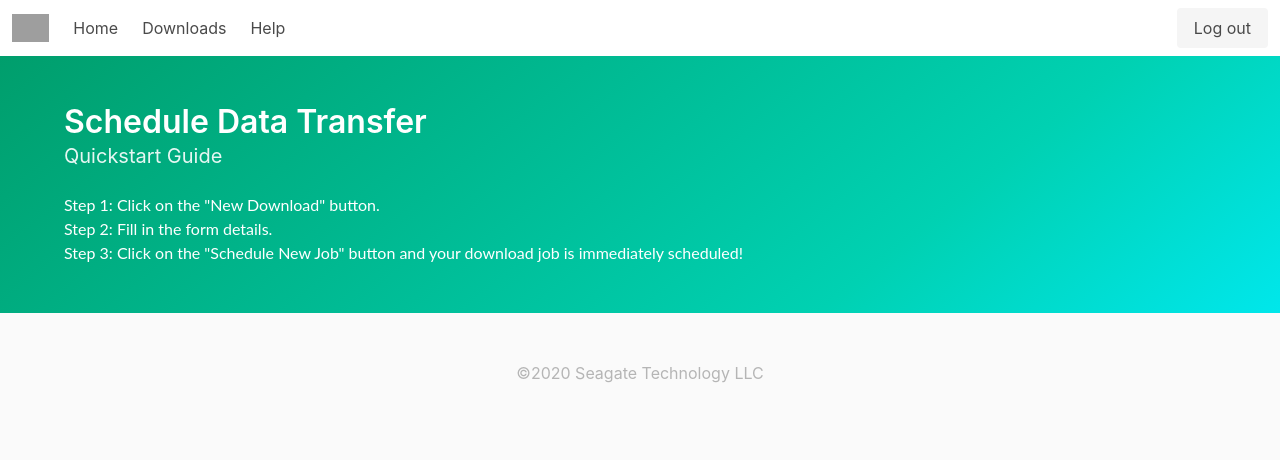
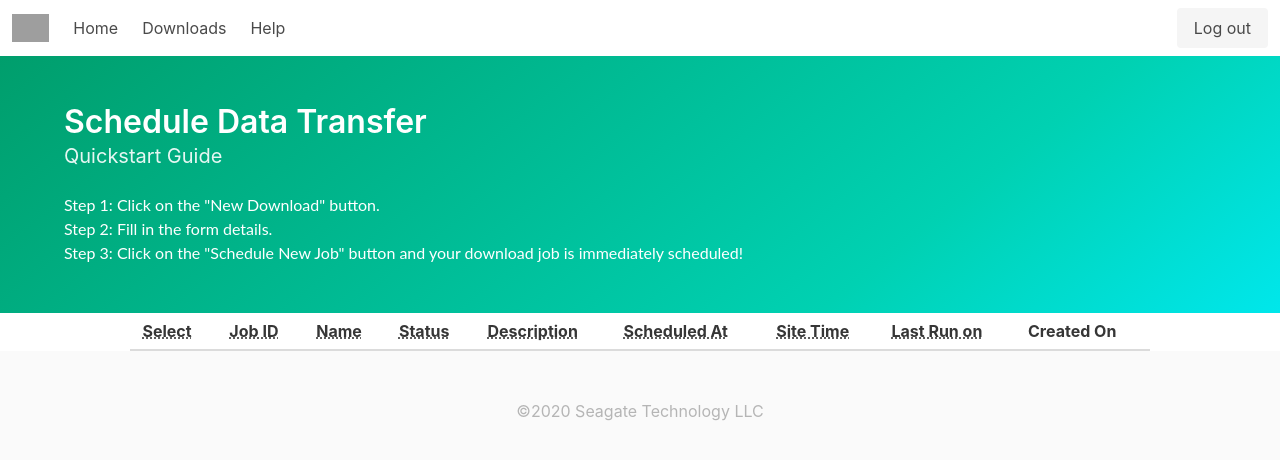
Before and after one commit to rosyprincess/angular-homepage, an Angular app: page / in a window 1280 px wide. Shown: the top 460 px of the page. Built offline with nearby package versions, Linux system fonts and the light colour scheme; grey boxes are pictures that could not be loaded.

Commit message:
2 files modified, 3 added

```diff
--- a/src/app/app.component.html
+++ b/src/app/app.component.html
@@ -28,6 +28,7 @@
     </div>
   </div>
 </section>
+<app-table></app-table>
 
 
 <app-footer></app-footer>
--- a/src/app/app.module.ts
+++ b/src/app/app.module.ts
@@ -6,10 +6,11 @@ import { AppComponent } from './app.component';
 import { HelloComponent } from './hello.component';
 import { HeaderComponent } from './header/header.component';
 import { FooterComponent } from './footer/footer.component';
+import { TableComponent } from './table/table.component';
 
 @NgModule({
   imports:      [ BrowserModule, FormsModule ],
-  declarations: [ AppComponent, HelloComponent, HeaderComponent, FooterComponent ],
+  declarations: [ AppComponent, HelloComponent, HeaderComponent, FooterComponent, TableComponent ],
   bootstrap:    [ AppComponent ]
 })
 export class AppModule { }
--- /dev/null
+++ b/src/app/table/table.component.css
@@ -0,0 +1,3 @@
+.column {
+  width: 80%;
+}
--- /dev/null
+++ b/src/app/table/table.component.html
@@ -0,0 +1,22 @@
+
+<div class="columns is-mobile is-centered">
+  <div class="column is-four-fifths">
+    <div class="table-container">
+      <table class="table is-fullwidth is-hoverable">
+        <thead>
+          <tr>
+            <th><abbr title="Position">Select</abbr></th>
+            <th><abbr title="Played">Job ID</abbr></th>
+            <th><abbr title="Played">Name</abbr></th>
+            <th><abbr title="Won">Status</abbr></th>
+            <th><abbr title="Drawn">Description</abbr></th>
+            <th><abbr title="Lost">Scheduled At</abbr></th>
+            <th><abbr title="Goals for">Site Time</abbr></th>
+            <th><abbr title="Goals against">Last Run on</abbr></th>
+            <th>Created On</th>
+          </tr>
+        </thead>
+      </table>
+</div>
+  </div>
+</div>
--- /dev/null
+++ b/src/app/table/table.component.ts
@@ -0,0 +1,15 @@
+import { Component, OnInit } from '@angular/core';
+
+@Component({
+  selector: 'app-table',
+  templateUrl: './table.component.html',
+  styleUrls: ['./table.component.css']
+})
+export class TableComponent implements OnInit {
+
+  constructor() { }
+
+  ngOnInit() {
+  }
+
+}
```
